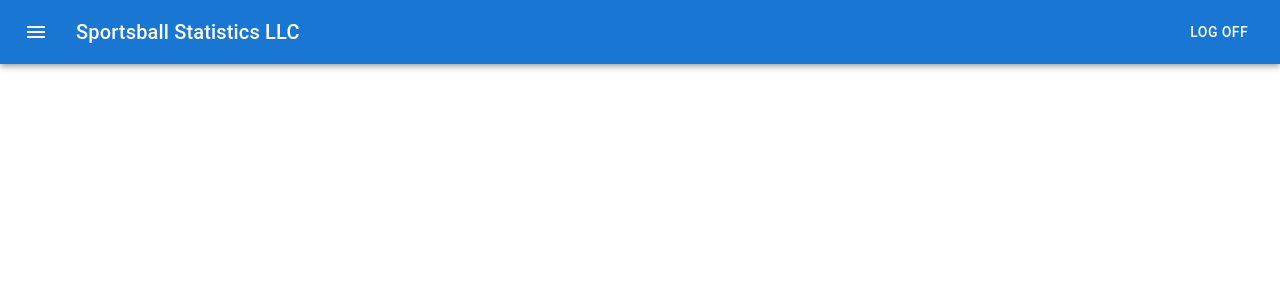
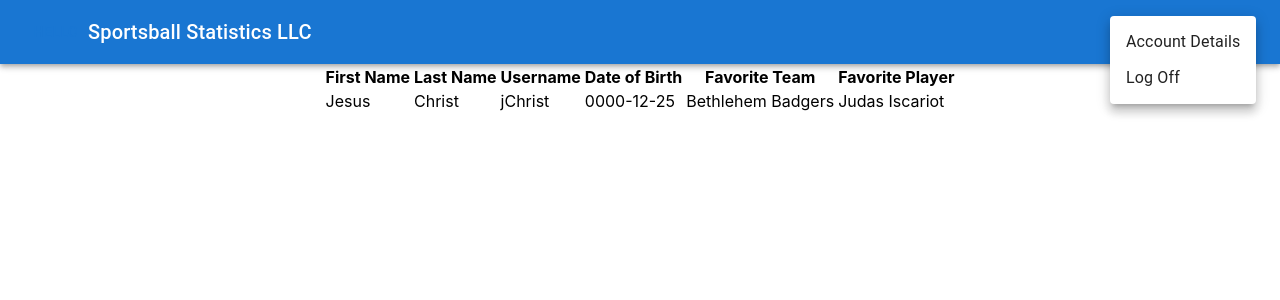
Before and after one commit to Zoz24/cen4020, a React (Create React App) app in the folder client/my-app/: page /userinfo in a window 1280 px wide. Both pictures are taken after a click on the button "account of current user". Shown: the top 300 px of the page. Built offline with nearby package versions, Linux system fonts and the light colour scheme; no server answers.

Commit message:
Updated navbar to include profile access and logout, added user page, sans query (still in progress)

```diff
--- a/client/my-app/src/App.js
+++ b/client/my-app/src/App.js
@@ -13,6 +13,7 @@ import PlayerInfo from "./components/PlayerInfo"
 import './App.css';
 import Axios from "axios"
 import Navbar from "./components/NavBar";
+import UserInfo from "./components/UserInfo"
 
 function App()
 {
@@ -68,6 +69,7 @@ function App()
                                                 playerName = {playerName}
                                                 playerID = {playerID}
                                                 playerPos = {playerPos}/> } />
+        <Route path = "/userinfo" element = {<UserInfo/>}/>
       </Routes>
     </Router>
     </>
--- a/client/my-app/src/components/NavBar.js
+++ b/client/my-app/src/components/NavBar.js
@@ -1,35 +1,78 @@
-import * as React from 'react';
-import AppBar from '@mui/material/AppBar';
-import Box from '@mui/material/Box';
-import Toolbar from '@mui/material/Toolbar';
-import Typography from '@mui/material/Typography';
-import Button from '@mui/material/Button';
-import IconButton from '@mui/material/IconButton';
-import MenuIcon from '@mui/icons-material/Menu';
+import * as React from "react";
+import AppBar from "@mui/material/AppBar";
+import Box from "@mui/material/Box";
+import Toolbar from "@mui/material/Toolbar";
+import Typography from "@mui/material/Typography";
+import Button from "@mui/material/Button";
+import IconButton from "@mui/material/IconButton";
+import MenuIcon from "@mui/icons-material/Menu";
+import MenuItem from "@mui/material/MenuItem";
+import AccountCircle from "@mui/icons-material/AccountCircle";
+import Menu from "@mui/material/Menu";
+import Tooltip from "@mui/material/Tooltip";
 
 export default function ButtonAppBar() {
-  const Logoff = async e => {
-        e.preventDefault()
-        window.localStorage.clear()
-        window.location.href = "/"
-    }
+  const [auth, setAuth] = React.useState(true);
+  const [anchorEl, setAnchorEl] = React.useState(null);
+  const Logoff = async (e) => {
+    e.preventDefault();
+    window.localStorage.clear();
+    window.location.href = "/";
+  };
+  const GoToUser = async (e) => {
+    e.preventDefault();
+    window.location.href = "/UserInfo"
+  }
+  const handleChange = (event) => {
+    setAuth(event.target.checked);
+  };
+  const handleMenu = (event) => {
+    setAnchorEl(event.currentTarget);
+  };
+
+  const handleClose = () => {
+    setAnchorEl(null);
+  };
   return (
     <Box sx={{ flexGrow: 1 }}>
       <AppBar position="static">
         <Toolbar>
-          <IconButton
-            size="large"
-            edge="start"
-            color="inherit"
-            aria-label="menu"
-            sx={{ mr: 2 }}
+          <Button variant = "text">
+            Hello
+          </Button>
+          <Typography variant="h6" component="div" sx={{ flexGrow: 1 }}>
+            Sportsball Statistics LLC
+          </Typography>
+          <Tooltip title="Profile">
+            <IconButton
+              size="large"
+              aria-label="account of current user"
+              aria-controls="menu-appbar"
+              aria-haspopup="true"
+              onClick={handleMenu}
+              color="inherit"
+            >
+              <AccountCircle />
+            </IconButton>
+          </Tooltip>
+          <Menu
+            id="menu-appbar"
+            anchorEl={anchorEl}
+            anchorOrigin={{
+              vertical: "top",
+              horizontal: "right"
+            }}
+            keepMounted
+            transformOrigin={{
+              vertical: "top",
+              horizontal: "right"
+            }}
+            open={Boolean(anchorEl)}
+            onClose={handleClose}
           >
-            <MenuIcon />
-          </IconButton>
-          <Typography variant="h6" component="div" sx={{ flexGrow: 1 }}>
-          Sportsball Statistics LLC
-          </Typography>
-          <Button color="inherit" onClick={Logoff}>Log Off</Button>
+            <MenuItem onClick={GoToUser}>Account Details</MenuItem>
+            <MenuItem onClick={Logoff}>Log Off</MenuItem>
+          </Menu>
         </Toolbar>
       </AppBar>
     </Box>
--- /dev/null
+++ b/client/my-app/src/components/UserInfo.js
@@ -0,0 +1,46 @@
+import Axios from "axios";
+import React, { Fragment, useState, useEffect } from "react";
+import { useNavigate } from 'react-router-dom'
+import Avatar from '@mui/material/Avatar';
+import Button from '@mui/material/Button';
+import CssBaseline from '@mui/material/CssBaseline';
+import TextField from '@mui/material/TextField';
+import FormControlLabel from '@mui/material/FormControlLabel';
+import Checkbox from '@mui/material/Checkbox';
+import Link from '@mui/material/Link';
+import Grid from '@mui/material/Grid';
+import Box from '@mui/material/Box';
+import LockOutlinedIcon from '@mui/icons-material/LockOutlined';
+import Typography from '@mui/material/Typography';
+import Container from '@mui/material/Container';
+import { createTheme, ThemeProvider } from '@mui/material/styles';
+
+const theme = createTheme();
+
+const UserInfo = () =>{
+
+
+
+    return(
+    <Fragment>
+    <table align = "center">
+  <tr>
+    <th>First Name</th>
+    <th>Last Name</th>
+    <th>Username</th>
+    <th>Date of Birth</th>
+    <th>Favorite Team</th>
+    <th>Favorite Player</th>
+  </tr>
+  <tr>
+    <td>Jesus</td>
+    <td>Christ</td>
+    <td>jChrist</td>
+    <td>0000-12-25</td>
+    <td>Bethlehem Badgers</td>
+    <td>Judas Iscariot</td>
+  </tr>
+</table></Fragment>)
+}
+
+export default UserInfo;
```
Also changed, not shown: 1 other file (tests, documents, lock files or other folders).
